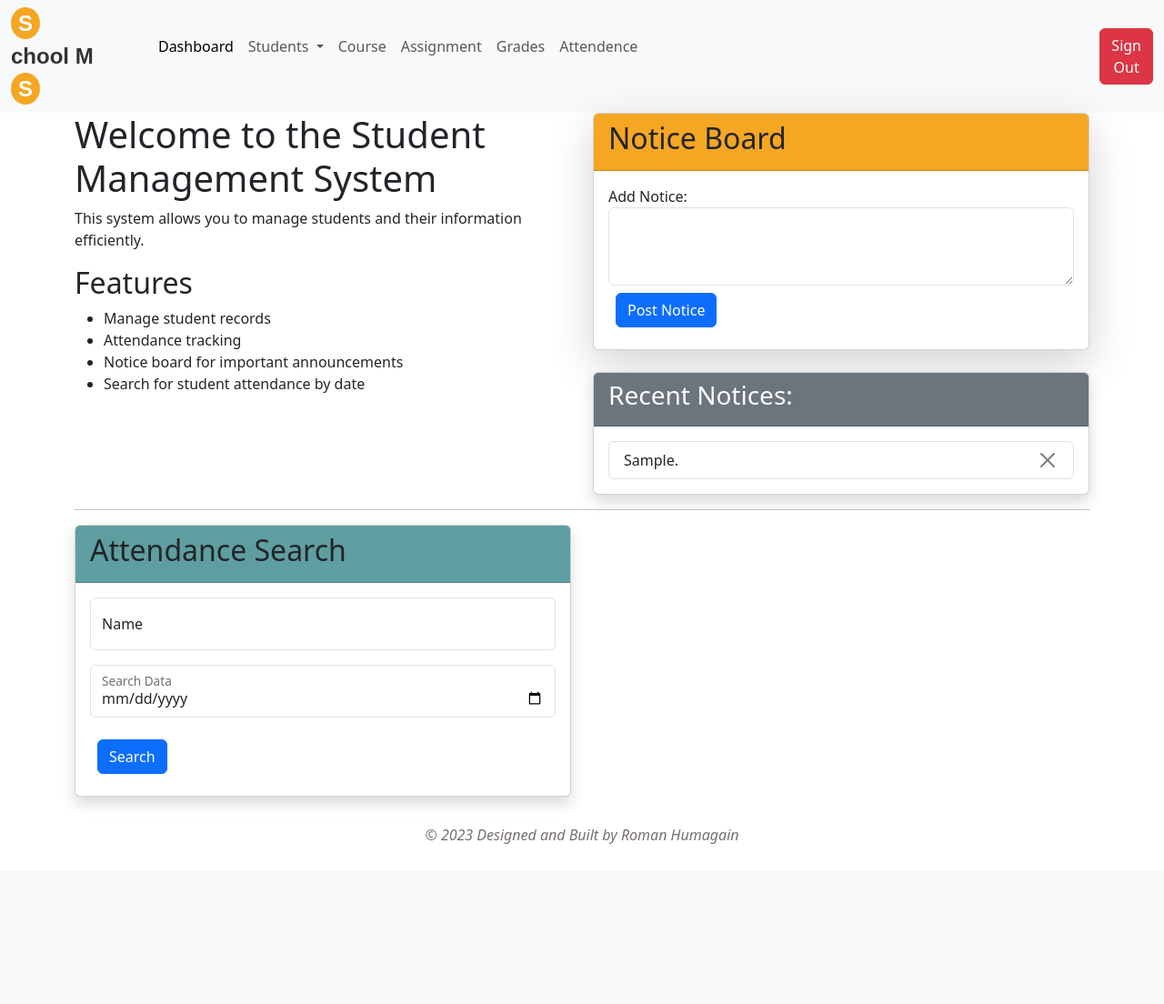
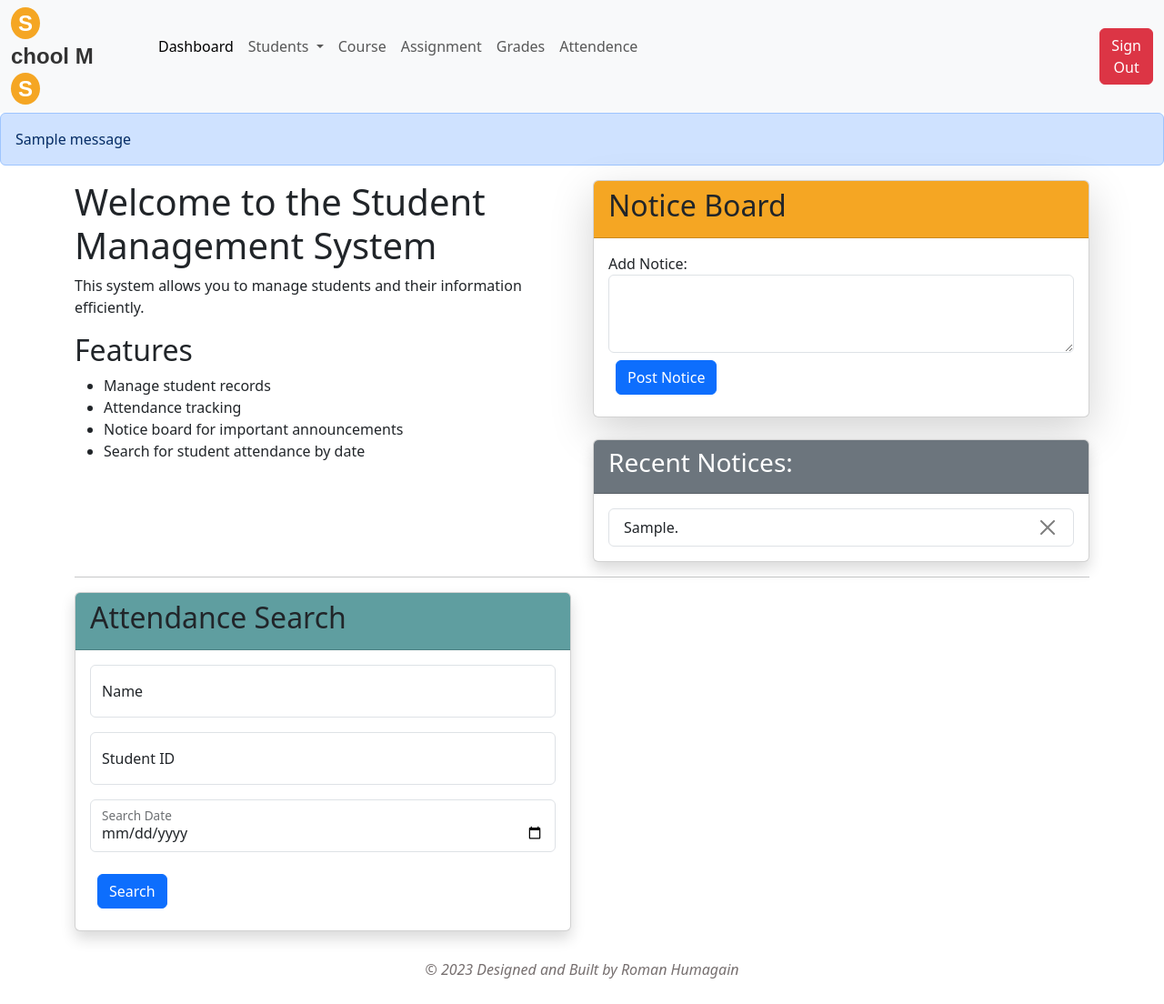
Before and after one commit to romanhumagain/Django_Student-Management-System, a Django app: page /staff/staff_dashboard/ in a window 1280 px wide. Shown: the whole page at 91% size. Before the commit the page ends 928 px from the top, so only its background shows below. Run offline with Django 4.2, Linux system fonts and the light colour scheme; tables that the repository leaves empty hold one stand-in row (values such as "Sample post"); one stand-in notice (Sample message) is shown.

Commit message:
updated code

```diff
--- a/School/Staff/templates/dashboard.html
+++ b/School/Staff/templates/dashboard.html
@@ -7,6 +7,18 @@
 <script src="https://cdn.jsdelivr.net/npm/bootstrap@5.3.0/dist/js/bootstrap.bundle.min.js"></script>
 
 {% block body %}
+
+{% if messages %}
+  {% for message in messages %}
+    {% if "success" in message.tags %}
+      <div class="alert alert-primary">{{ message }}</div>
+    {% endif %}
+    {% if "error" in message.tags %}
+      <div class="alert alert-danger">{{ message }}</div>
+    {% endif %}
+  {% endfor %}
+{% endif %}
+
 <main>
   <div class="container">
     <div class="row">
@@ -34,7 +46,7 @@
                 <label for="notice">Add Notice:</label>
                 <textarea class="form-control" id="notice" name="notice" rows="3" required></textarea>
               </div>
-              <button type="submit" class="btn btn-primary m-2">Post Notice</button>
+              <button type="submit" name = "action" value="post_notice" class="btn btn-primary m-2">Post Notice</button>
             </form>
           </div>
         </div>
@@ -72,10 +84,15 @@
                 <label for="name">Name</label>
               </div>
               <div class="form-floating mb-3">
-                <input type="date" class="form-control" id="dob" name="dob" placeholder="dob" required>
-                <label for="dob">Search Data</label>
+                <input type="text" class="form-control" id="stdid" name="stdid" placeholder="std id" required>
+                <label for="stdid">Student ID</label>
               </div>
-              <button type="submit" class="btn btn-primary m-2">Search</button>
+              <div class="form-floating mb-3">
+                <input type="date" class="form-control" id="date" name="date" placeholder="dob" required>
+                <label for="date">Search Date</label>
+              </div>
+
+              <button type="submit" name = "action" value="search" class="btn btn-primary m-2">Search</button>
             </form>
           </div>
         </div>
--- a/School/Staff/templates/view student.html
+++ b/School/Staff/templates/view student.html
@@ -160,6 +160,10 @@ footer {
 {% if error_message %}
 <div class="alert alert-danger">{{error_message}}</div>
 {% endif %}
+
+{% if attendance_message %}
+<div class="alert alert-danger">{{attendance_message}}</div>
+{% endif %}
 <div
   class="modal fade"
   id="mailModal"
--- a/School/Staff/views.py
+++ b/School/Staff/views.py
@@ -7,6 +7,7 @@ from . utils import *
 import random , string
 from django.db.models import Q
 from datetime import date
+from django.core.exceptions import ObjectDoesNotExist
 
 # Create your views here.
 # @login_required(login_url='/')
@@ -14,15 +15,39 @@ def staff_dashboard(request):
 
   if request.method == 'POST':
     data = request.POST
-    notice =data.get('notice')
+    action = data.get('action')
 
-    notice = Notice.objects.create(notice = notice)
+    if action == "post_notice":
+      notice =data.get('notice')
+      notice = Notice.objects.create(notice = notice)
+
+    # for searching attendance
+    if action == "search":
+      name = data.get('name')
+      date = data.get('date')
+      stdid = data.get('stdid')
+
+      try:
+        student = Student.objects.get(student_id = stdid )
+      except ObjectDoesNotExist:
+          messages.error(request , "Student with student id-"+stdid+" doesn't exists" )
+          return redirect("/staff/staff_dashboard/")
+      try:
+        attendance = Attendance.objects.get(student = student , date = date)
+      except ObjectDoesNotExist:
+          messages.error(request , "Attendance not taken on "+date )
+          return redirect("/staff/staff_dashboard/")
+
+      attendance_status = attendance.attendance
+      if attendance_status == "Present":
+          messages.success(request , name+" was Present on "+date )
+          return redirect('/staff/staff_dashboard/')
+      else:
+          messages.error(request , name+" was Absent on "+date )
+          return redirect('/staff/staff_dashboard/')
 
   notice = Notice.objects.all()
-
   context = {'notices':notice}
-
-
   return render(request, 'dashboard.html',context)
 
 # @login_required(login_url='/')
@@ -202,6 +227,7 @@ def attendance(request):
       action = data.get('action')
 
       if action == 'sort':
+            current_date = date.today()
             course = data.get('course')
             level = data.get('level')
 
@@ -210,6 +236,13 @@ def attendance(request):
 
             students = Student.objects.filter(course=course_inst, level=level_inst)
 
+            for student in students:
+              attendance = Attendance.objects.filter(student = student , date = current_date)
+              if attendance:
+                messages.error(request , 'Attendance Already Taken !!')
+                return redirect('/staff/attendance/')
+              else:
+                break
             if not students:
                 context['error_message'] = 'No students found'
             context.update({'students': students})
@@ -232,4 +265,5 @@ def attendance(request):
                 else:
                     attendance_status = 'Absent'
                 Attendance.objects.create(student=student, attendance=attendance_status, date=current_date)
+                return redirect('/staff/attendance/')
     return render(request, 'attendance.html', context)
```
Also changed, not shown: School/Staff/templates/attendance.html (+8 -2 lines).
